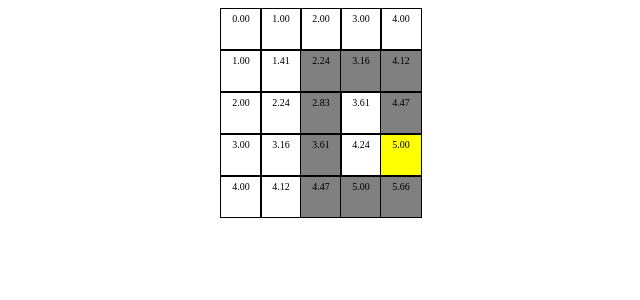
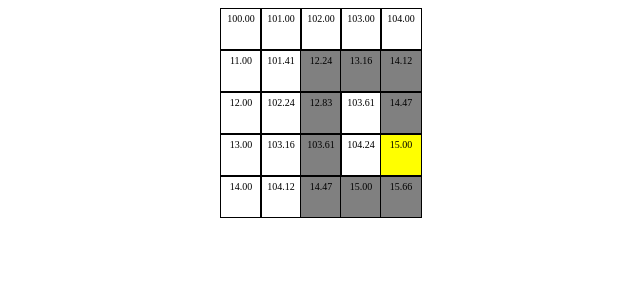
Before and after one commit to otaviozerotwo/legend_of_zelda_a_star, a React (Create React App) app: page / in a window 1280 px wide. Shown: the top 300 px of the page, without its empty margins (220-860 px from the left). Built offline with nearby package versions, Linux system fonts and the light colour scheme.

Commit message:
refactor: teste com matriz sem custos fixos

```diff
--- a/src/App.js
+++ b/src/App.js
@@ -22,6 +22,14 @@ const matrizMapaHyrule = [
   [100, 10, 100, 100, 10],
   [100, 10, 10, 10, 10],
 ];
+
+// const matrizMapaHyrule = [
+//   [0, 0, 0, 0, 0],
+//   [0, 0, 0, 0, 0],
+//   [0, 0, 0, 0, 0],
+//   [0, 0, 0, 0, 0],
+//   [0, 0, 0, 0, 0],
+// ];
 
 const pontoFim = [0, 0];
 
@@ -181,8 +189,8 @@ const MapaHyrule = ({ matrizMapaHyrule, pontoFim }) => {
             const visitadoValido = visitado[rowIndex] && visitado[rowIndex][colIndex];
             const noCaminho = caminhoPercorrido.some(([linha, coluna]) => linha === rowIndex && coluna === colIndex);
             const distanciaEuclidiana = calcularDistanciaEuclidiana([rowIndex, colIndex], pontoFim);
-            // const novoCusto = cell + distanciaEuclidiana;
-            // const valorCelula = novoCusto.toFixed(2);
+            const novoCusto = cell + distanciaEuclidiana;
+            const valorCelula = novoCusto.toFixed(2);
             return (
               <div
                 key={colIndex}
@@ -195,7 +203,7 @@ const MapaHyrule = ({ matrizMapaHyrule, pontoFim }) => {
                     : "transparent",
                 }}
               >
-                {distanciaEuclidiana.toFixed(2)}
+                {valorCelula}
                 {caminhoSemSaida && posicaoAtual[0] === rowIndex && posicaoAtual[1] === colIndex ? 'X' : null}
               </div>
             );
```
